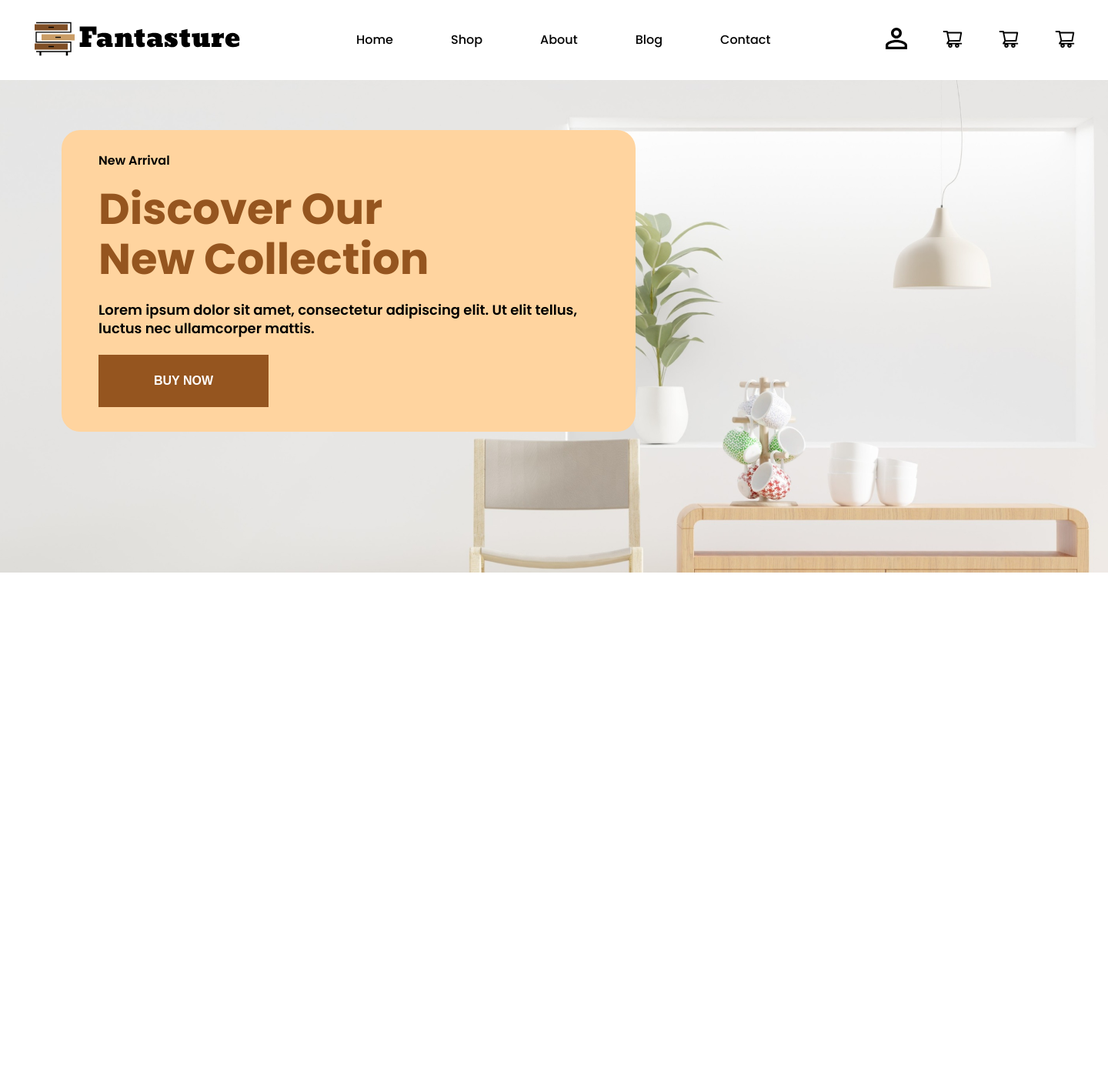
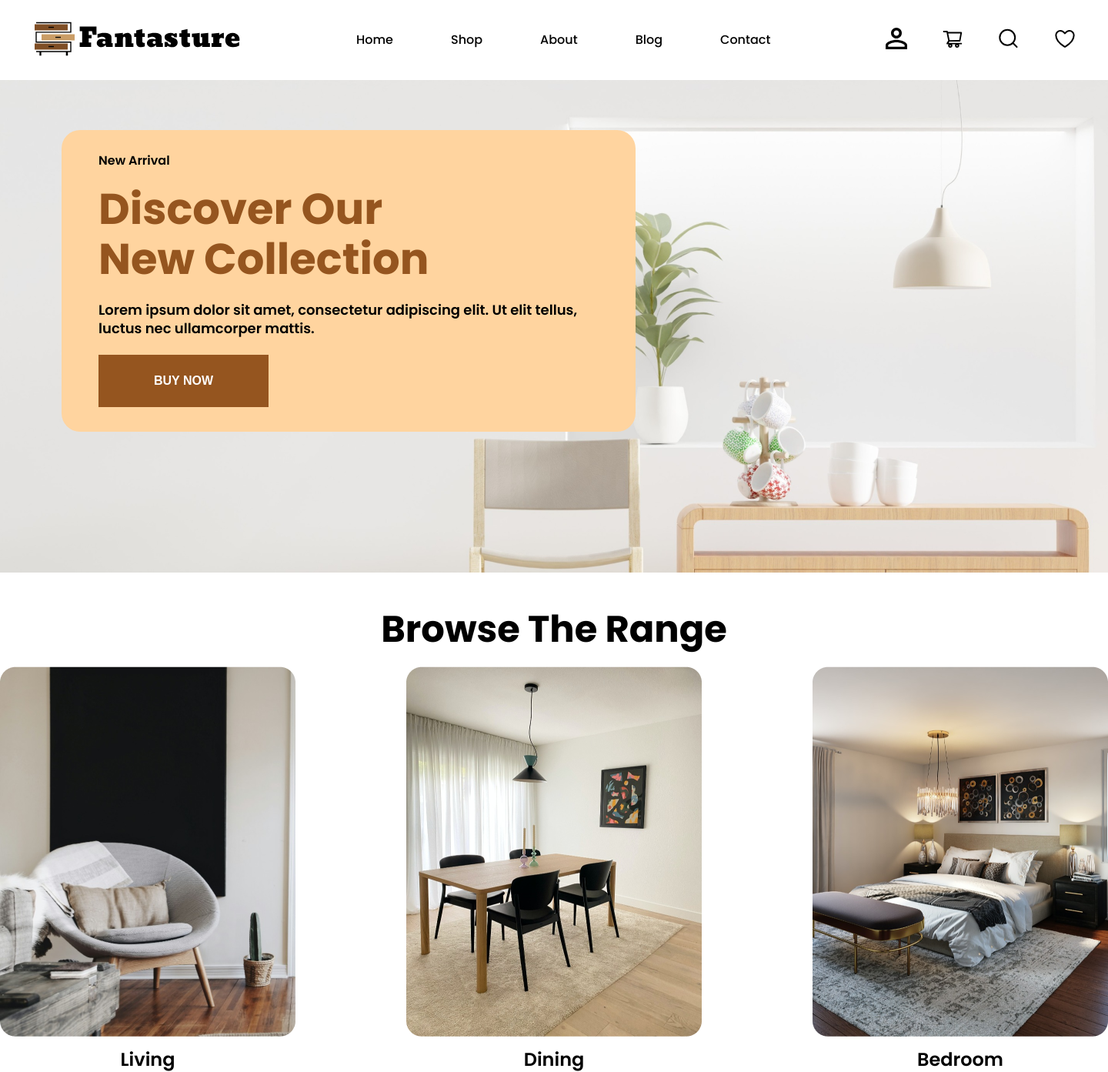
Before and after one commit to sandakovkirill/onlinestore, a PHP site: page / in a window 1440 px wide. Shown: the whole page at 77% size. Before the commit the page ends 744 px from the top, so only its background shows below. Run offline with PHP 8.4, Linux system fonts and the light colour scheme.

Commit message:
Browse-the-range

```diff
--- a/src/index.php
+++ b/src/index.php
@@ -33,8 +33,8 @@
                             <ul>
                                 <li class="navbar__element"> <img src="icons/user.svg" alt="user-icon"></li>
                                 <li class="navbar__element"> <img src="icons/Cart.svg" alt="shop-basket"></li>
-                                <li class="navbar__element"> <img src="icons/Cart.svg" alt="shop-basket"></li>
-                                <li class="navbar__element"> <img src="icons/Cart.svg" alt="shop-basket"></li>
+                                <li class="navbar__element"> <img src="icons/Search.svg" alt="shop-basket"></li>
+                                <li class="navbar__element"> <img src="icons/Favourite.svg" alt="shop-basket"></li>
                             </ul>
                         </div>
                     </div>
@@ -54,5 +54,42 @@
             </div>
         </div>
     </header>
+    <section class="browse-the-range">
+        <div class="container">
+            <div class="browse-the-range__innner">
+                <div class="section-title">
+                    <h2>Browse The Range</h2>
+                </div>
+                <div class="browse-the-range__inner">
+                    <div class="browse-the-range__elements">
+                        <div class="browse-the-range__element">
+                            <div class="category-image">
+                                <img src="img/living-room.png" alt="">
+                            </div>
+                            <div class="category-title">
+                                <h3>Living</h3>
+                            </div>
+                        </div>
+                        <div class="browse-the-range__element">
+                            <div class="category-image">
+                                <img src="img/dining-room.png" alt="">
+                            </div>
+                            <div class="category-title">
+                                <h3>Dining</h3>
+                            </div>
+                        </div>
+                        <div class="browse-the-range__element">
+                            <div class="category-image">
+                                    <img src="img/bedroom.png" alt="">
+                            </div>
+                            <div class="category-title">
+                                <h3>Bedroom</h3>
+                            </div>
+                        </div>
+                    </div>
+                </div>
+            </div>
+        </div>
+    </section>
 </body>
 </html>
--- a/src/style/css/style.css
+++ b/src/style/css/style.css
@@ -1,4 +1,4 @@
-body, h5, p, nav li a {
+body, h5, h2, h3, p, nav li a {
   font-family: 'Poppins', sans-serif;
 }
 
@@ -15,6 +15,16 @@ h5 {
   font-size: 16px;
 }
 
+h2 {
+  font-weight: 700;
+  font-size: 48px;
+}
+
+h3 {
+  font-weight: 600;
+  font-size: 24px;
+}
+
 p {
   font-size: 18px;
   line-height: 24px;
@@ -29,7 +39,7 @@ a {
   text-decoration: none;
 }
 
-.header__top-inner, nav ul, .navbar ul {
+.header__top-inner, nav ul, .navbar ul, .browse-the-range__elements {
   display: flex;
   justify-content: space-between;
 }
@@ -88,3 +98,20 @@ nav li:first-child {
   color: white;
   padding: 25px 72px;
 }
+
+.browse-the-range {
+  margin-top: 50px;
+}
+
+.section-title {
+  text-align: center;
+  margin-bottom: 24px;
+}
+
+.browse-the-range__elements {
+  text-align: center;
+}
+
+.category-title {
+  margin-top: 15px;
+}
--- a/src/style/scss/style.scss
+++ b/src/style/scss/style.scss
@@ -19,6 +19,16 @@ h5{
     @extend %top-font;
     font-weight: 600;
     font-size: 16px;
+}
+h2{
+    @extend %top-font;
+    font-weight: 700;
+    font-size: 48px;
+}
+h3{
+    @extend %top-font;
+    font-weight: 600;
+    font-size: 24px;
 }
 p{
   @extend %top-font;
@@ -96,3 +106,17 @@ nav{
         padding: 25px 72px;
     }
 }
+.browse-the-range{
+    margin-top: 50px;
+}
+.section-title{
+    text-align: center;
+    margin-bottom: 24px;
+}
+.browse-the-range__elements{
+    @extend %js-cn-sp-btw;
+    text-align: center;
+}
+.category-title{
+    margin-top: 15px;
+}
```
Also changed, not shown: src/icons/Favourite.svg (added), src/icons/Search.svg (added), src/img/bedroom.png (added), src/img/dining-room.png (added), src/img/living-room.png (added).
